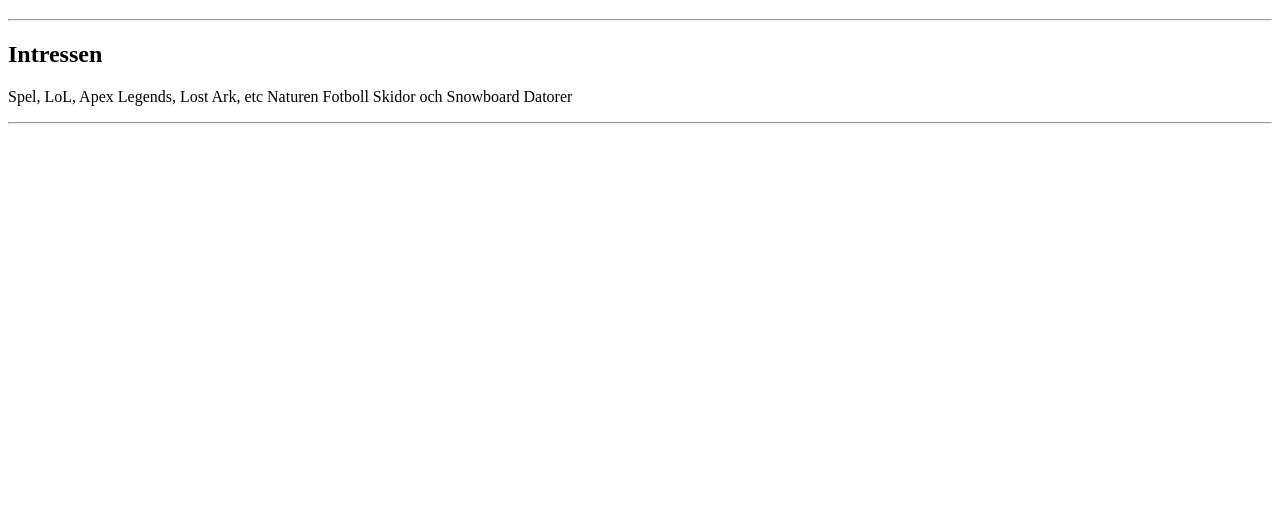
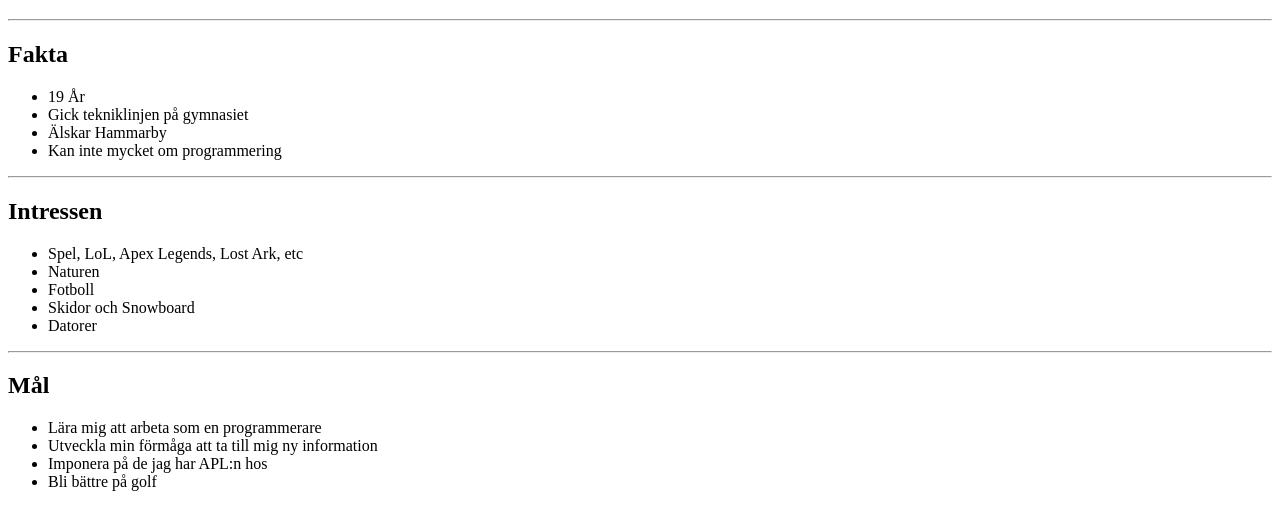
Before and after one commit to CasperHogstrom/Introduction, a plain HTML site: page index.html in a window 1280 px wide. Shown: the part 61-590 px from the top of the page. Drawn offline with Linux system fonts and the light colour scheme.

Commit message:
Added three lists since last commit didn't have one

```diff
--- a/index.html
+++ b/index.html
@@ -9,19 +9,30 @@
 <body>
     <h1>Casper Högström</h1>
     <hr/>
+    <h2>Fakta</h2>
+    <ul>
+        <li>19 År</li>
+        <li>Gick tekniklinjen på gymnasiet</li>
+        <li>Älskar Hammarby</li>
+        <li>Kan inte mycket om programmering</li>
+    </ul>
+    <hr/>
     <h2>Intressen</h2>
-    <p>
-        Spel, LoL, Apex Legends, Lost Ark, etc
-        Naturen
-        Fotboll
-        Skidor och Snowboard
-        Datorer
-    </p>
+    <ul>
+        <li>Spel, LoL, Apex Legends, Lost Ark, etc</li>
+        <li>Naturen</li>
+        <li>Fotboll</li>
+        <li>Skidor och Snowboard</li>
+        <li>Datorer</li>
+    </ul>
     <hr/>
-    <h2></h2>
-    <p>
-
-    </p>
+    <h2>Mål</h2>
+    <ul>
+        <li>Lära mig att arbeta som en programmerare</li>
+        <li>Utveckla min förmåga att ta till mig ny information</li>
+        <li>Imponera på de jag har APL:n hos</li>
+        <li>Bli bättre på golf</li>
+    </ul>
 
 </body>
 </html>
```
